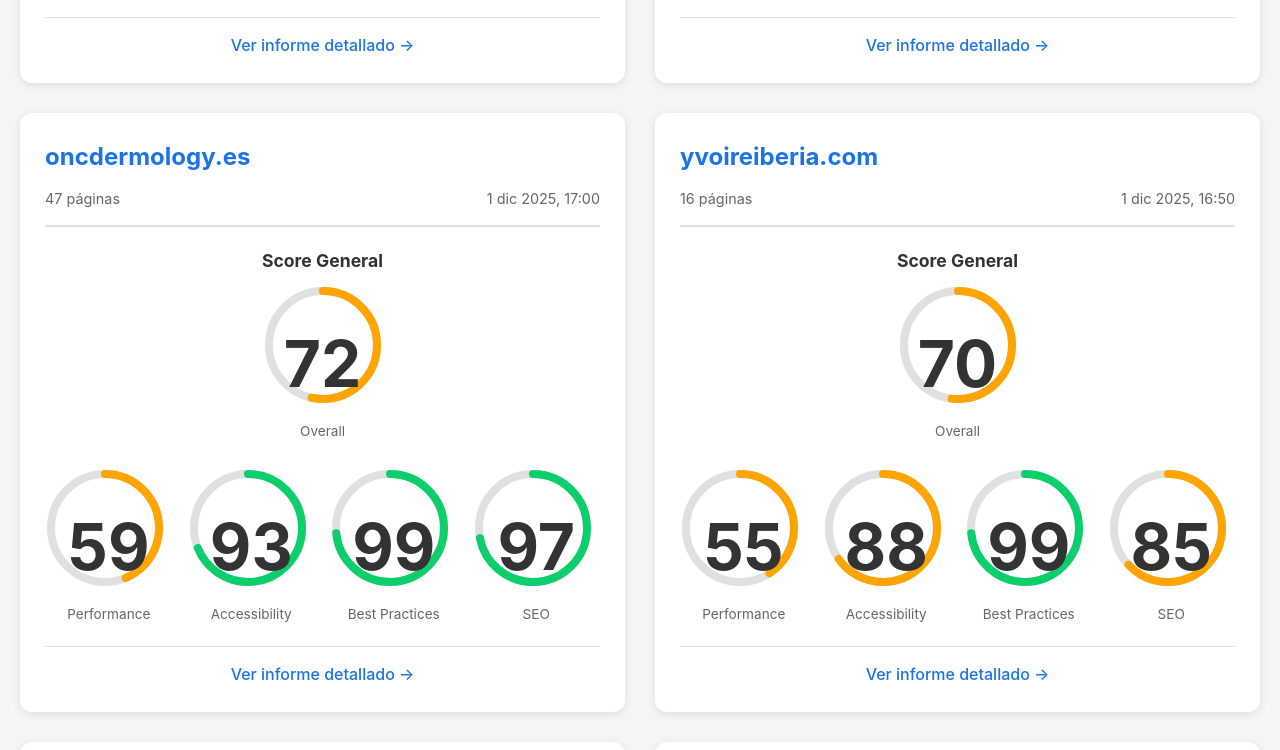
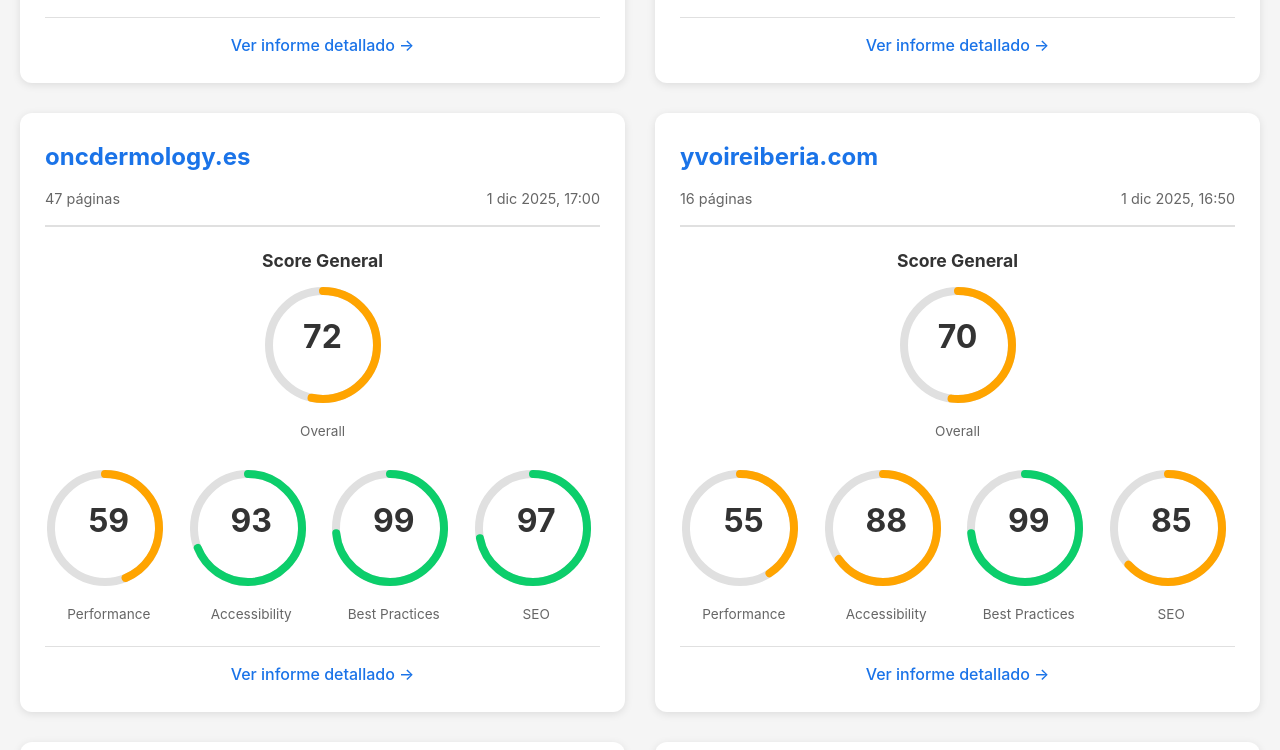
Before and after one commit to ixtia/lighthouse-audit-results, a website: page index.html in a window 1280 px wide. Shown: the part 740-1490 px from the top of the page. Drawn offline with Linux system fonts and the light colour scheme.

Commit message:
Update index.html styling and layout improvements

```diff
--- a/index.html
+++ b/index.html
@@ -125,10 +125,10 @@
 
     .domain-gauge__percentage {
       position: absolute;
-      top: 50%;
+      top: 25%;
       left: 50%;
-      transform: translate(-50%, -50%);
-      font-size: 4em;
+      transform: translate(-50%, -25%);
+      font-size: 2em;
       font-weight: bold;
       color: #333;
     }
```
